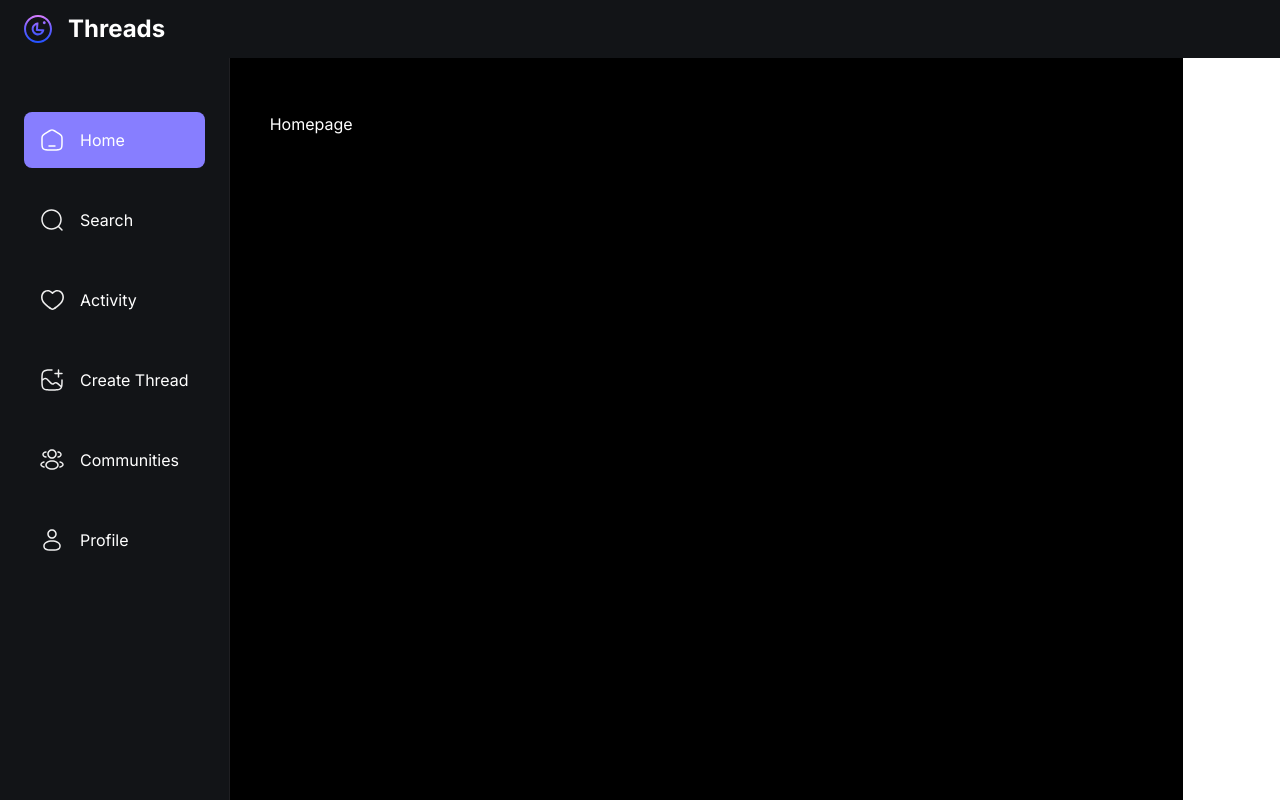
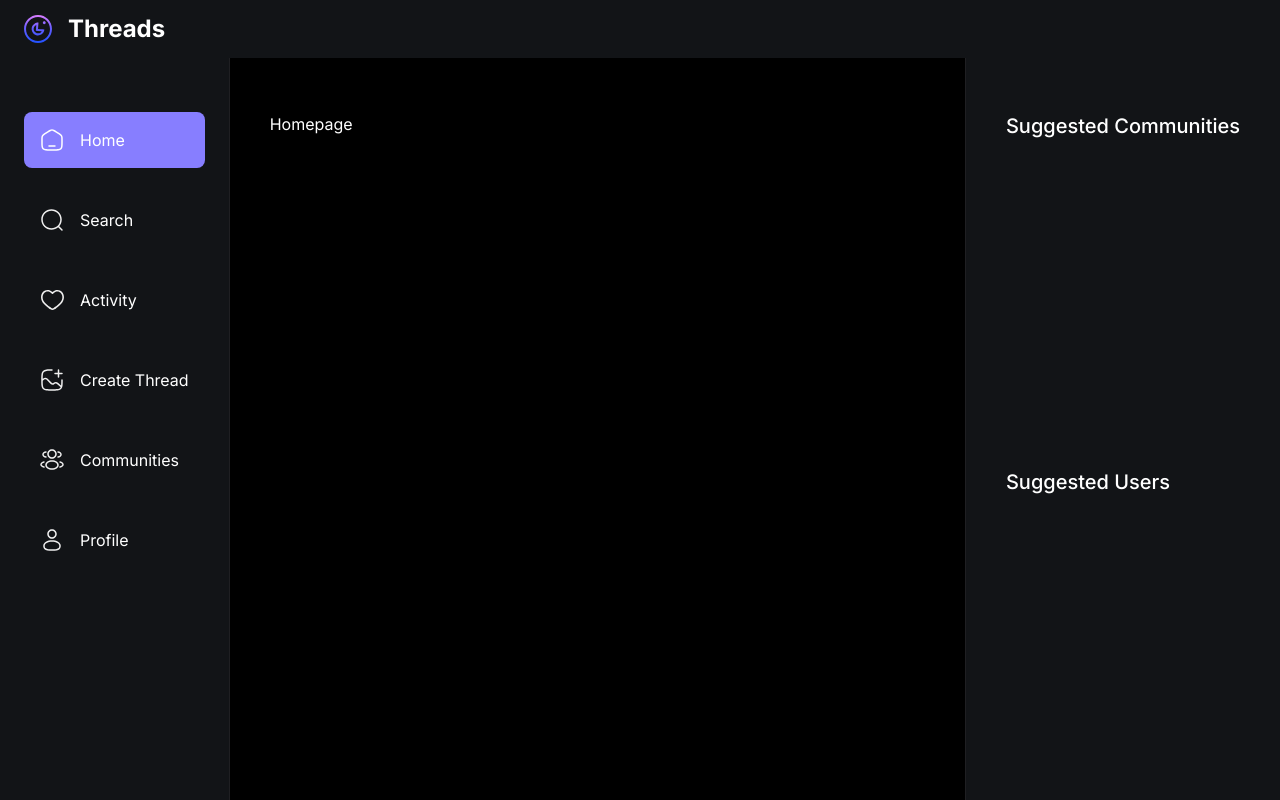
Before and after one commit to yugaldekate/my_threads_app, a Next.js app in the folder threads/: page / in a window 1280 px wide. Built offline with nearby package versions, Linux system fonts and the light colour scheme; no server answers.

Commit message:
created RightSidebar dummy

```diff
--- a/threads/components/shared/RightSidebar.tsx
+++ b/threads/components/shared/RightSidebar.tsx
@@ -1,6 +1,17 @@
 function RightSidebar() {
     return (
-      <div>RightSidebar</div>
+      <section className='custom-scrollbar rightsidebar'>
+        <div className='flex flex-1 flex-col justify-start'>
+          <h3 className='text-heading4-medium text-light-1'>
+            Suggested Communities
+          </h3>
+        </div>
+        <div className='flex flex-1 flex-col justify-start'>
+          <h3 className='text-heading4-medium text-light-1'>
+            Suggested Users
+          </h3>
+        </div>
+      </section>
     )
   }
 
```
